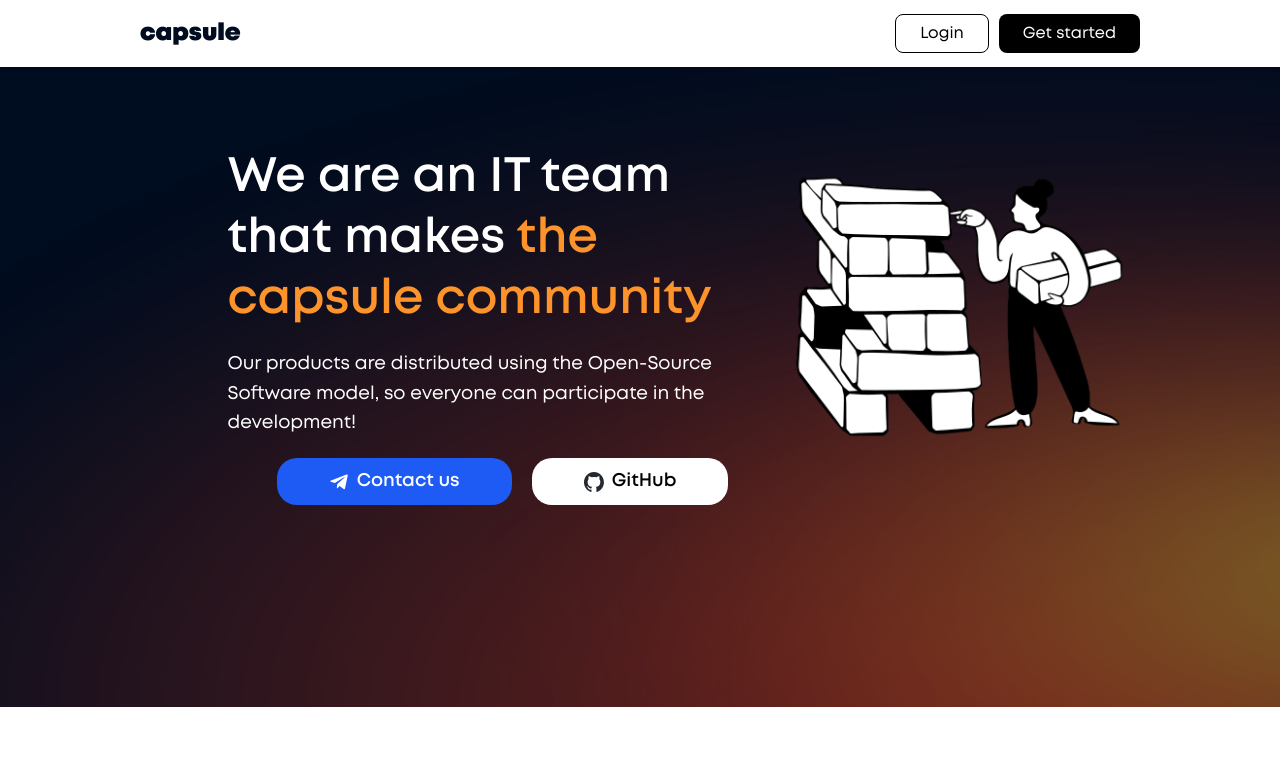
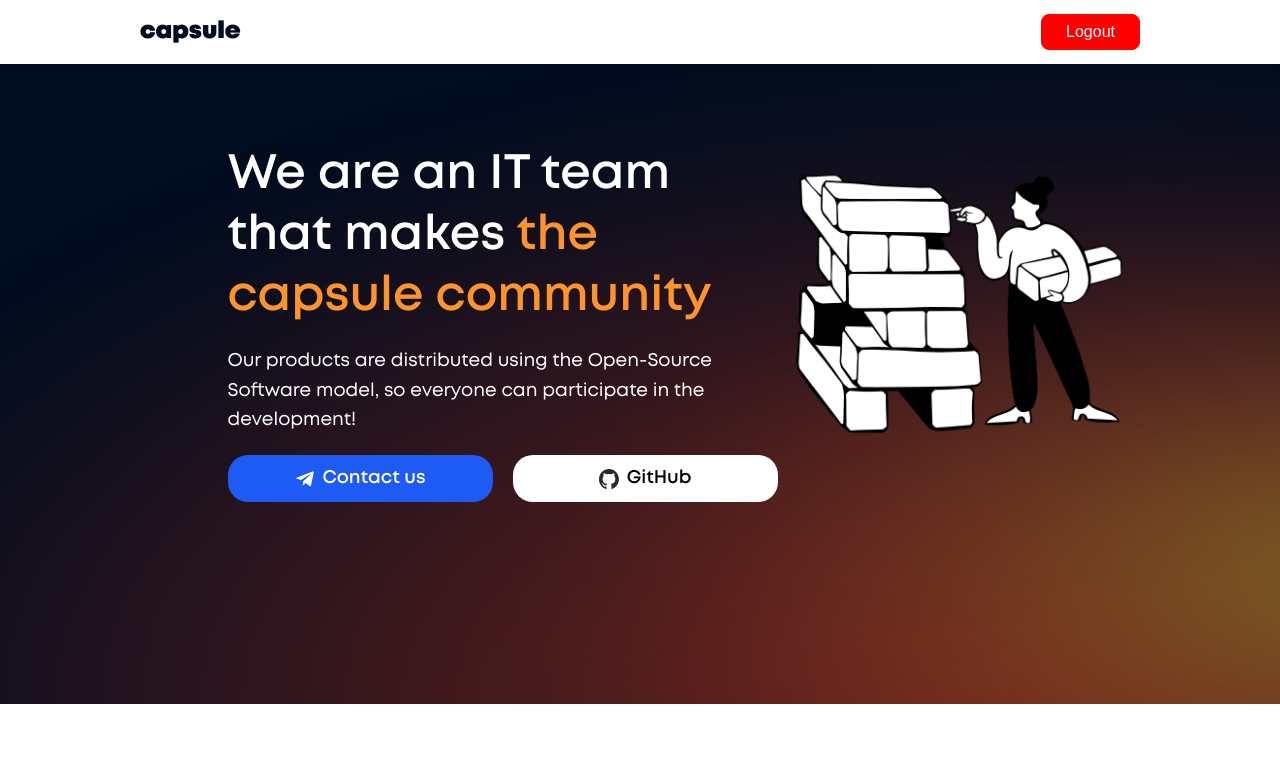
Before and after one commit to capsv/capsule-website, a React (Vite) app: page / in a window 1280 px wide. Shown: the top 784 px of the page. Built offline with nearby package versions, Linux system fonts and the light colour scheme; sample sign-in values are in the browser's storage.

Commit message:
refactor(AuthContext)

```diff
--- a/src/components/header/buttons/Buttons.css
+++ b/src/components/header/buttons/Buttons.css
@@ -33,6 +33,17 @@
     background-color: #f0f0f0;
 }
 
+.logout-button {
+    background-color: #ff0000;
+    color: #fff;
+    border: 1px solid #ff0000;
+    cursor: pointer;
+}
+
+.logout-button:hover {
+    background-color: #cc0000;
+}
+
 @media (max-width: 1000px) {
     .header-button {
         padding: 7px 23px;
--- a/src/components/header/buttons/Buttons.jsx
+++ b/src/components/header/buttons/Buttons.jsx
@@ -1,12 +1,21 @@
-import {Link} from "react-router-dom";
-import React from "react";
+import React from 'react';
+import { Link } from 'react-router-dom';
+import { useAuth } from '../../../context/AuthContext.jsx';
 import "./Buttons.css";
 
 const Buttons = () => {
+    const { isAuthenticated, logout } = useAuth();
+
     return (
         <div className="header-buttons">
-            <Link to="/auth/in" className="header-button login-button">Login</Link>
-            <Link to="/auth/up" className="header-button get-started-button">Get started</Link>
+            {isAuthenticated ? (
+                <button onClick={logout} className="header-button logout-button">Logout</button>
+            ) : (
+                <>
+                    <Link to="/auth/in" className="header-button login-button">Login</Link>
+                    <Link to="/auth/up" className="header-button get-started-button">Get started</Link>
+                </>
+            )}
         </div>
     );
 }
--- a/src/context/AuthContext.jsx
+++ b/src/context/AuthContext.jsx
@@ -6,48 +6,34 @@ const AuthContext = createContext();
 export const AuthProvider = ({ children }) => {
     const [isAuthenticated, setIsAuthenticated] = useState(false);
     const [user, setUser] = useState(null);
-    const [userData, setUserData] = useState(null);
     const navigate = useNavigate();
 
     useEffect(() => {
         const accessToken = localStorage.getItem('accessToken');
-        const storedUser = localStorage.getItem('user');
-        const storedUserData = localStorage.getItem('userData');
+        const refreshToken = localStorage.getItem('refreshToken');
 
-        if (accessToken && storedUser) {
+        if (accessToken && refreshToken) {
             setIsAuthenticated(true);
-            setUser(JSON.parse(storedUser));
-            setUserData(storedUserData ? JSON.parse(storedUserData) : null);
         }
     }, []);
 
     const login = (userData) => {
         setIsAuthenticated(true);
         setUser(userData);
-        localStorage.setItem('user', JSON.stringify(userData));
+        navigate(`/${userData.username}`);
     };
 
     const logout = () => {
         setIsAuthenticated(false);
         setUser(null);
-        setUserData(null);
         localStorage.removeItem('accessToken');
         localStorage.removeItem('refreshToken');
         localStorage.removeItem('user');
-        localStorage.removeItem('userData');
         navigate('/');
     };
 
-    const updateUserData = (updatedData) => {
-        setUserData((prevData) => {
-            const newUserData = { ...prevData, ...updatedData };
-            localStorage.setItem('userData', JSON.stringify(newUserData));
-            return newUserData;
-        });
-    };
-
     return (
-        <AuthContext.Provider value={{ isAuthenticated, user, userData, setUserData, login, logout, updateUserData }}>
+        <AuthContext.Provider value={{ isAuthenticated, user, login, logout }}>
             {children}
         </AuthContext.Provider>
     );
--- a/src/pages/home-page/hero-section/hero-buttons/HeroButtons.css
+++ b/src/pages/home-page/hero-section/hero-buttons/HeroButtons.css
@@ -12,13 +12,17 @@
     display: flex;
     align-items: center;
     justify-content: center;
-    padding: 12px 52px;
+    padding: 12px 0;
+
     border-radius: 20px;
     font-size: 18.4px;
     font-family: 'Mont-Heavy', sans-serif;
     text-decoration: none;
     color: white;
     transition: background 0.3s ease;
+    flex-grow: 1;
+    flex-basis: 0;
+    max-width: calc(50% - 10px);
 }
 
 .button-icon {
--- a/src/pages/sign-in-page/sign-in-form/SignInForm.jsx
+++ b/src/pages/sign-in-page/sign-in-form/SignInForm.jsx
@@ -1,9 +1,9 @@
-import React, {useState} from "react";
-import {useLanguage} from "../../../context/LanguageContext.jsx";
-import {translations} from "../translations.js";
-import {useAuth} from "../../../context/AuthContext.jsx";
-import {useNavigate} from "react-router-dom";
-import "./SignInForm.css"
+import React, { useState } from "react";
+import { useLanguage } from "../../../context/LanguageContext.jsx";
+import { translations } from "../translations.js";
+import { useAuth } from "../../../context/AuthContext.jsx";
+import { useNavigate } from "react-router-dom";
+import "./SignInForm.css";
 
 const SignInForm = () => {
     const { login } = useAuth();
@@ -49,7 +49,6 @@ const SignInForm = () => {
                 const { access, refresh, data } = result.payload[0];
                 localStorage.setItem('accessToken', access.token);
                 localStorage.setItem('refreshToken', refresh.token);
-                localStorage.setItem('user', JSON.stringify(data));
                 login(data);
                 navigate(`/${data.username}`);
             } else {
--- a/src/pages/user-page/UserPage.jsx
+++ b/src/pages/user-page/UserPage.jsx
@@ -25,12 +25,7 @@ function UserPage() {
             }
 
             try {
-                const cachedUserData = JSON.parse(localStorage.getItem('userData'));
-                if (cachedUserData && cachedUserData.username === user.username) {
-                    setUserData(cachedUserData);
-                    setLoading(false);
-                } else {
-                    const response = await fetch(`http://localhost:8080/api/v1/users/${user.username}`, {
+                const response = await fetch(`http://localhost:8080/api/v1/users`, {
                     method: 'GET',
                     headers: {
                         'Authorization': `Bearer ${token}`,
@@ -43,14 +38,7 @@ function UserPage() {
 
                 const result = await response.json();
                 const userDataFromResponse = result.payload[0];
-                    const userFromStorage = JSON.parse(localStorage.getItem('user'));
-                    const confirmStatus = userFromStorage?.confirm;
-                    const assayStatus = userFromStorage?.assay;
-                    const fullUserData = { ...userDataFromResponse, confirm: confirmStatus, assay: assayStatus };
-
-                    setUserData(fullUserData);
-                    localStorage.setItem('userData', JSON.stringify(fullUserData));
-                }
+                setUserData(userDataFromResponse);
             } catch (error) {
                 console.error('Error fetching user data:', error);
                 navigate('/');
```
Lines whose indentation alone changed are shown as unchanged.
